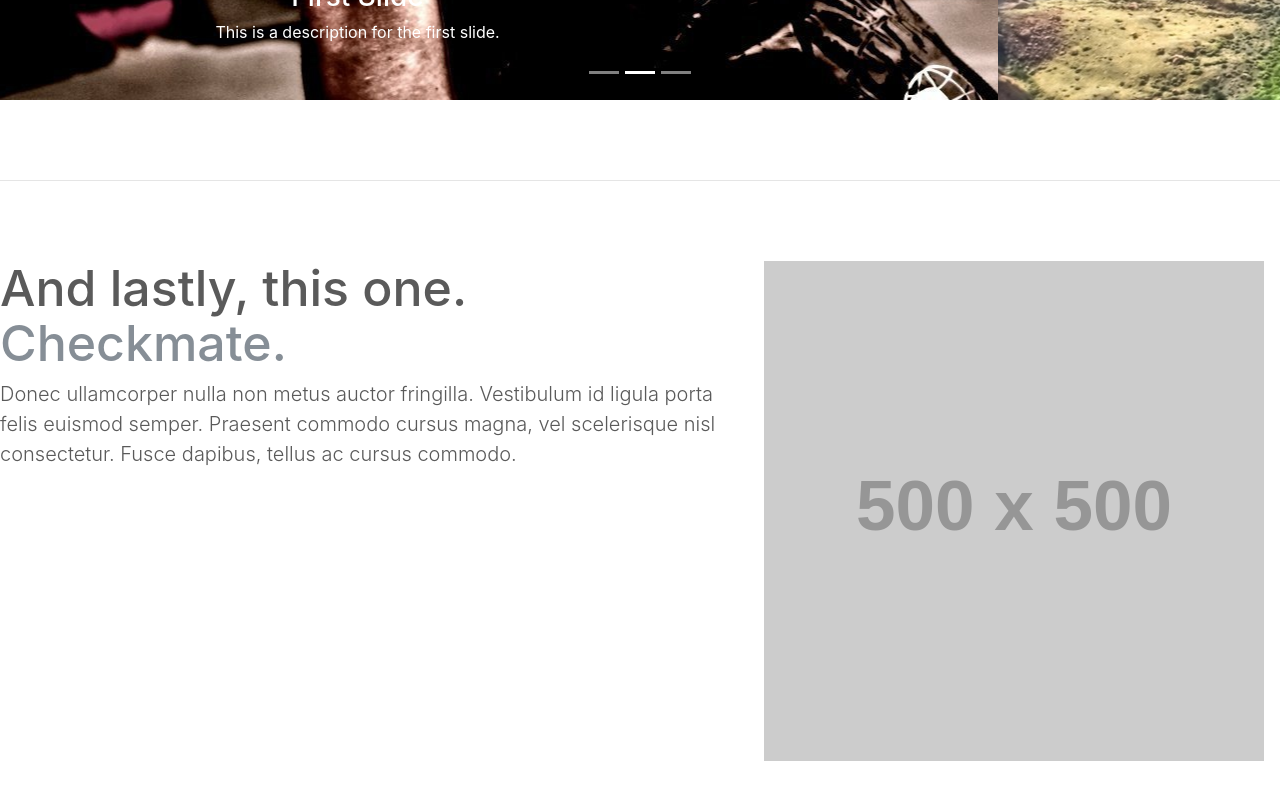
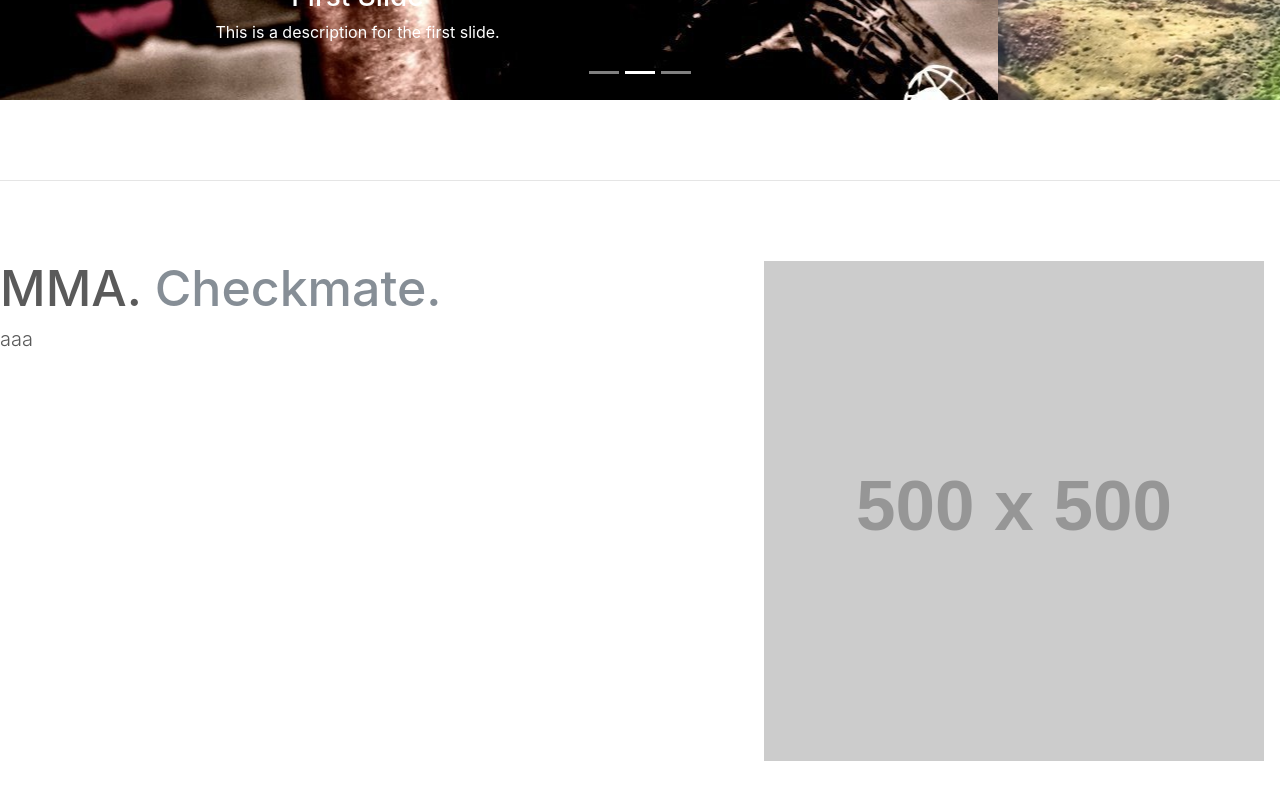
Before and after one commit to WAVI/gymproject, a Vue app: page / in a window 1280 px wide. Shown: the part 748-1548 px from the top of the page. Built offline with nearby package versions, Linux system fonts and the light colour scheme.

Commit message:
Dynamic featurette

```diff
--- a/src/App.vue
+++ b/src/App.vue
@@ -2,7 +2,12 @@
   <div>
   <Nbar></Nbar>
   <carousel-component></carousel-component>
-  <Featurette></Featurette>
+  <Featurette v-for="(item,index) in featurettes"
+    :key = "index"
+    :title = "item.title"
+    :description = "item.description"
+    :src = "item.src"
+  ></Featurette>
   </div>
 </template>
 
@@ -13,6 +18,17 @@ import Featurette from './components/Main/Featurette.vue';
 
 export default {
   name: 'app',
+  data () {
+    return {
+      featurettes: [
+        {
+          title: 'MMA',
+          description: 'aaa',
+          src: 'http://via.placeholder.com/500x500'
+        }
+      ]
+    };
+  },
   components: {
     Nbar,
     CarouselComponent,
--- a/src/components/Header/CarouselComponent.vue
+++ b/src/components/Header/CarouselComponent.vue
@@ -46,12 +46,7 @@
 
 <script>
 export default {
-  props: {
-    src: {
-      type: Array,
-      required: true
-    }
-  }
+
 };
 </script>
 
--- a/src/components/Main/Featurette.vue
+++ b/src/components/Main/Featurette.vue
@@ -3,13 +3,13 @@
   <hr class="featurette-divider">
   <div class="row featurette">
     <div class="col-md-7">
-      <h2 class="featurette-heading">And lastly, this one.
+      <h2 class="featurette-heading">{{ title }}.
         <span class="text-muted">Checkmate.</span>
       </h2>
-      <p class="lead">Donec ullamcorper nulla non metus auctor fringilla. Vestibulum id ligula porta felis euismod semper. Praesent commodo cursus magna, vel scelerisque nisl consectetur. Fusce dapibus, tellus ac cursus commodo.</p>
+      <p class="lead">{{ description }}</p>
     </div>
     <div class="col-md-5">
-      <img class="featurette-image img-fluid mx-auto" data-src="holder.js/500x500/auto" alt="Generic placeholder image" src="http://via.placeholder.com/500x500">
+      <img class="featurette-image img-fluid mx-auto" data-src="holder.js/500x500/auto" alt="Generic placeholder image" :src="src">
     </div>
   </div>
   <hr class="featurette-divider">
@@ -17,6 +17,22 @@
 </template>
 
 <script>
+export default {
+  props: {
+    description: {
+      type: String,
+      required: true
+    },
+    title: {
+      type: String,
+      required: true
+    },
+    src: {
+      type: String,
+      required: true
+    }
+  }
+};
 
 </script>
 
```
